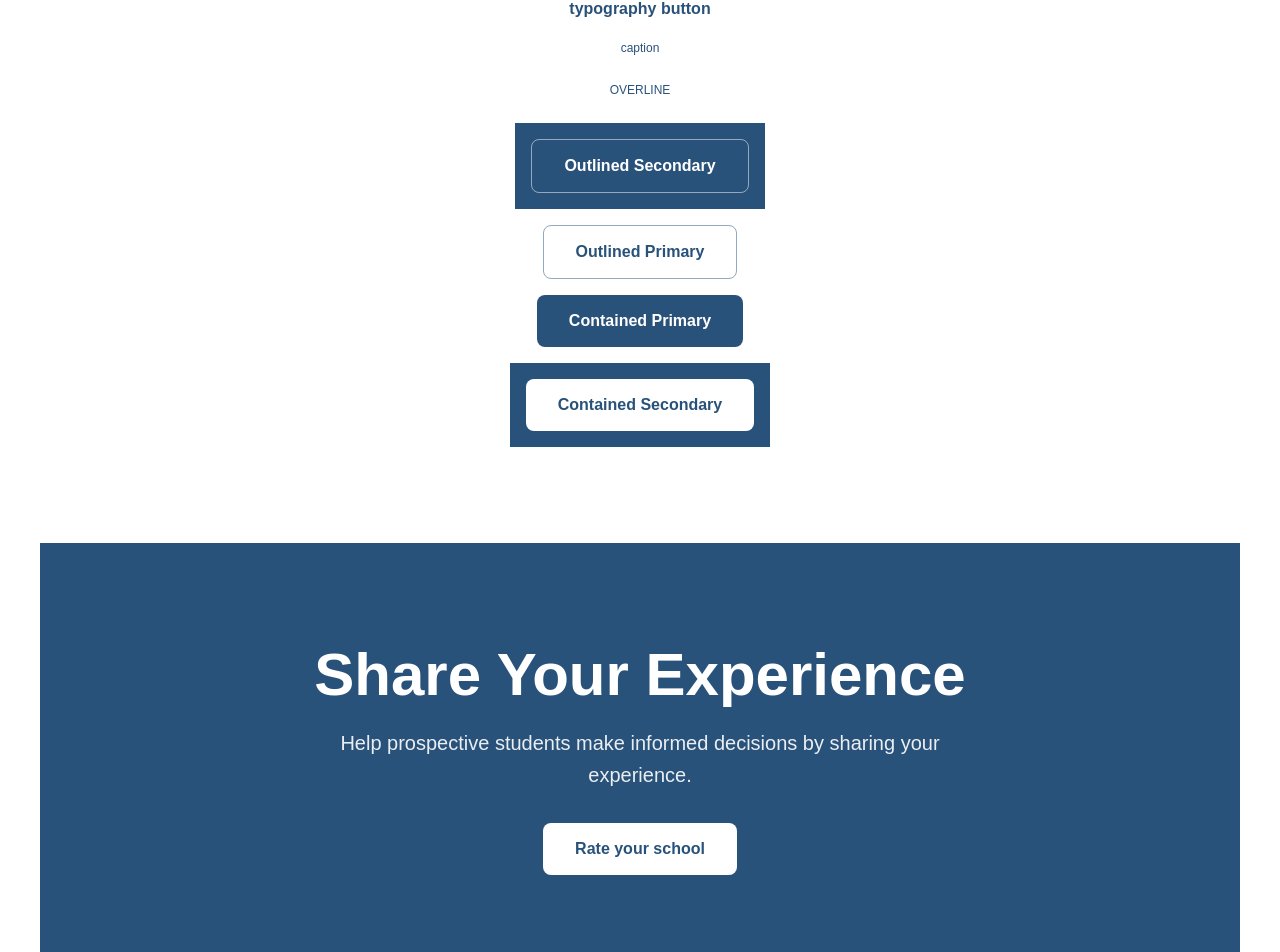
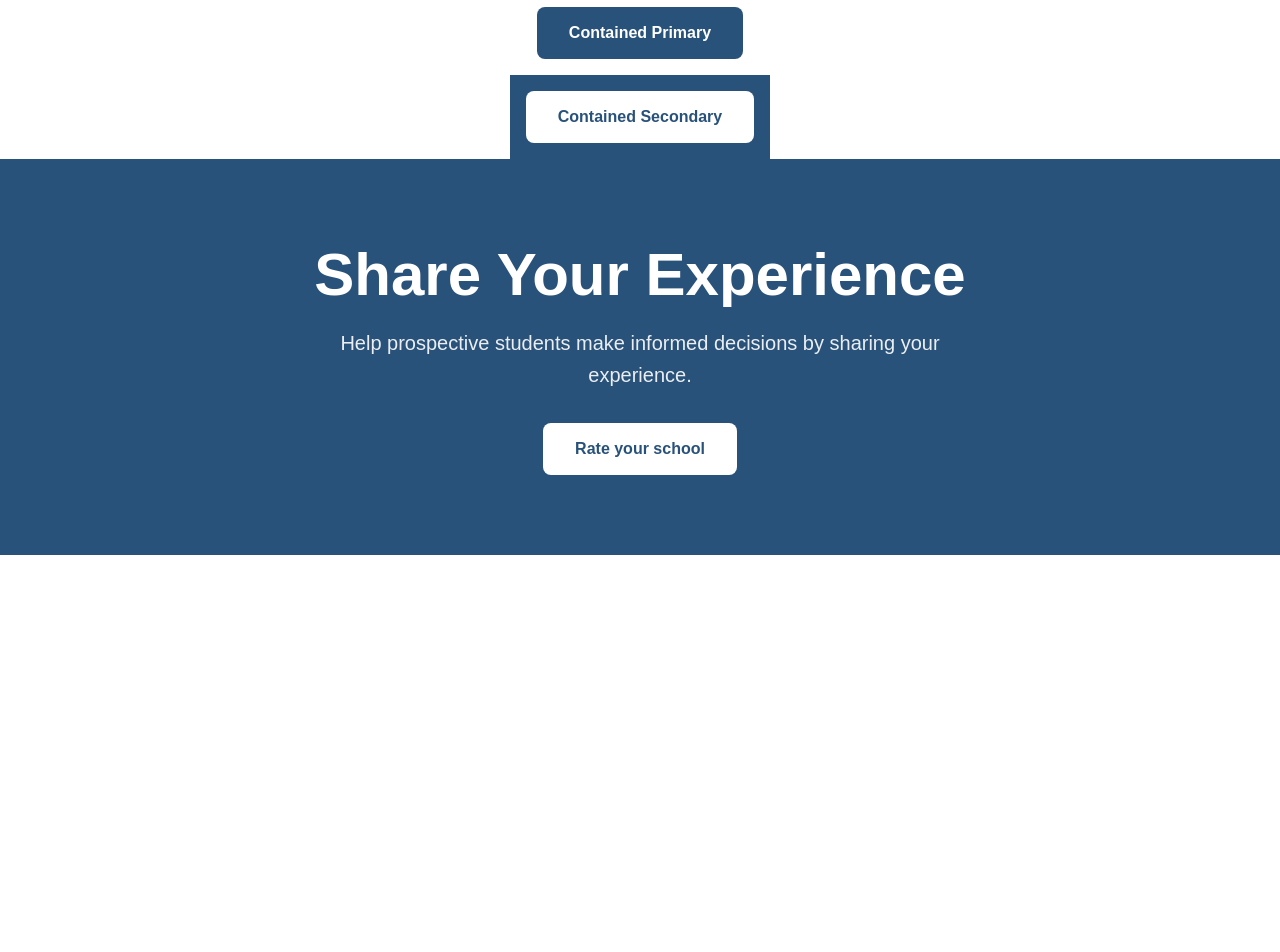
Before and after one commit to collegescore/frontend, a Next.js app: page / in a window 1280 px wide. Shown: the part 956-1908 px from the top of the page. After the commit the page ends 1511 px from the top, so only its background shows below. Built offline with nearby package versions, Linux system fonts and the light colour scheme; what @mui/material-nextjs would draw is missing.

Commit message:
get rid of theme changes and make section component to wrap

```diff
--- a/src/components/common/CallToAction.tsx
+++ b/src/components/common/CallToAction.tsx
@@ -1,19 +1,17 @@
 "use client";
 
 import React from "react";
-import { Box, Container, Typography } from "@mui/material";
+import { Container, Typography } from "@mui/material";
 import AddReviewButton from "./AddReviewButton";
+import Section from "./Section";
 
 const CTASection = () => {
   return (
+    <Section bgcolor="primary.main" id="cta-section">
       <Container
-      component="section"
-      id="cta-section"
         sx={{
-        bgcolor: "primary.main",
           color: "white",
           textAlign: "center",
-        width: "100%",
         }}
       >
         <Typography
@@ -30,7 +28,6 @@ const CTASection = () => {
         </Typography>
 
         <Typography
-        //styled like h6, but semantically a paragraph for screen readers
           variant="h6"
           component="p"
           sx={{
@@ -48,6 +45,7 @@ const CTASection = () => {
 
         <AddReviewButton text="Rate your school" color="secondary" />
       </Container>
+    </Section>
   );
 };
 
--- /dev/null
+++ b/src/components/common/Section.tsx
@@ -0,0 +1,34 @@
+"use client";
+
+import React from "react";
+import { Box, Container, SxProps, Theme } from "@mui/material";
+
+interface SectionProps {
+  children: React.ReactNode;
+  bgcolor?: string; // e.g. "primary.main" or "grayscale.light"
+  id?: string;
+  sx?: SxProps<Theme>;
+}
+
+const Section = ({
+  children,
+  bgcolor = "transparent",
+  id,
+  sx,
+}: SectionProps) => {
+  return (
+    <Box
+      component="section"
+      id={id}
+      sx={{
+        bgcolor: bgcolor,
+        py: { xs: 8, md: 10 },
+        ...sx,
+      }}
+    >
+      {children}
+    </Box>
+  );
+};
+
+export default Section;
--- a/src/theme.ts
+++ b/src/theme.ts
@@ -85,14 +85,6 @@ theme = createTheme(theme, {
         },
       },
     },
-    MuiContainer: {
-      styleOverrides: {
-        root: {
-          maxWidth: "1200px",
-          paddingBlock: "6rem",
-        },
-      },
-    },
   },
 });
 
```
Lines whose indentation alone changed are shown as unchanged.
